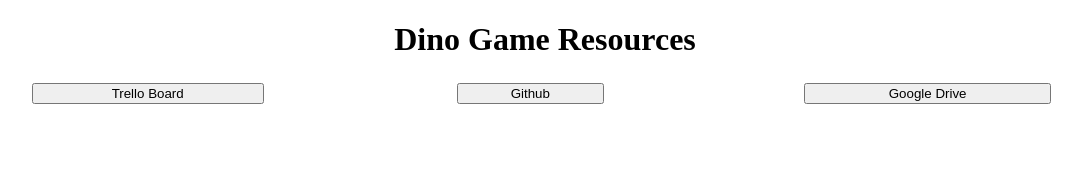
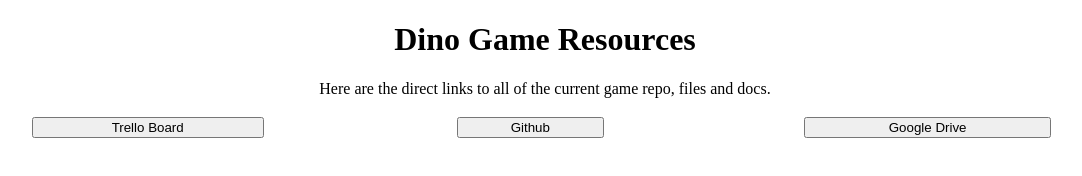
Before and after one commit to MedleysMind/dinoSite, a plain HTML site: page index.html in a window 1280 px wide. Shown: the whole page, without its empty margins (95-1177 px from the left). Drawn offline with Linux system fonts and the light colour scheme.

Commit message:
descriptive paragraph added

```diff
--- a/index.html
+++ b/index.html
@@ -6,6 +6,7 @@
     </head>
     <body>
         <h1>Dino Game Resources</h1>
+        <p>Here are the direct links to all of the current game repo, files and docs.</p>
 <table>
     <tr>
         <th><button id="trello">Trello Board</button></th>
--- a/styles/styles.css
+++ b/styles/styles.css
@@ -1,4 +1,4 @@
-h1{
+body{
     text-align: center;
 }
 table{
```
